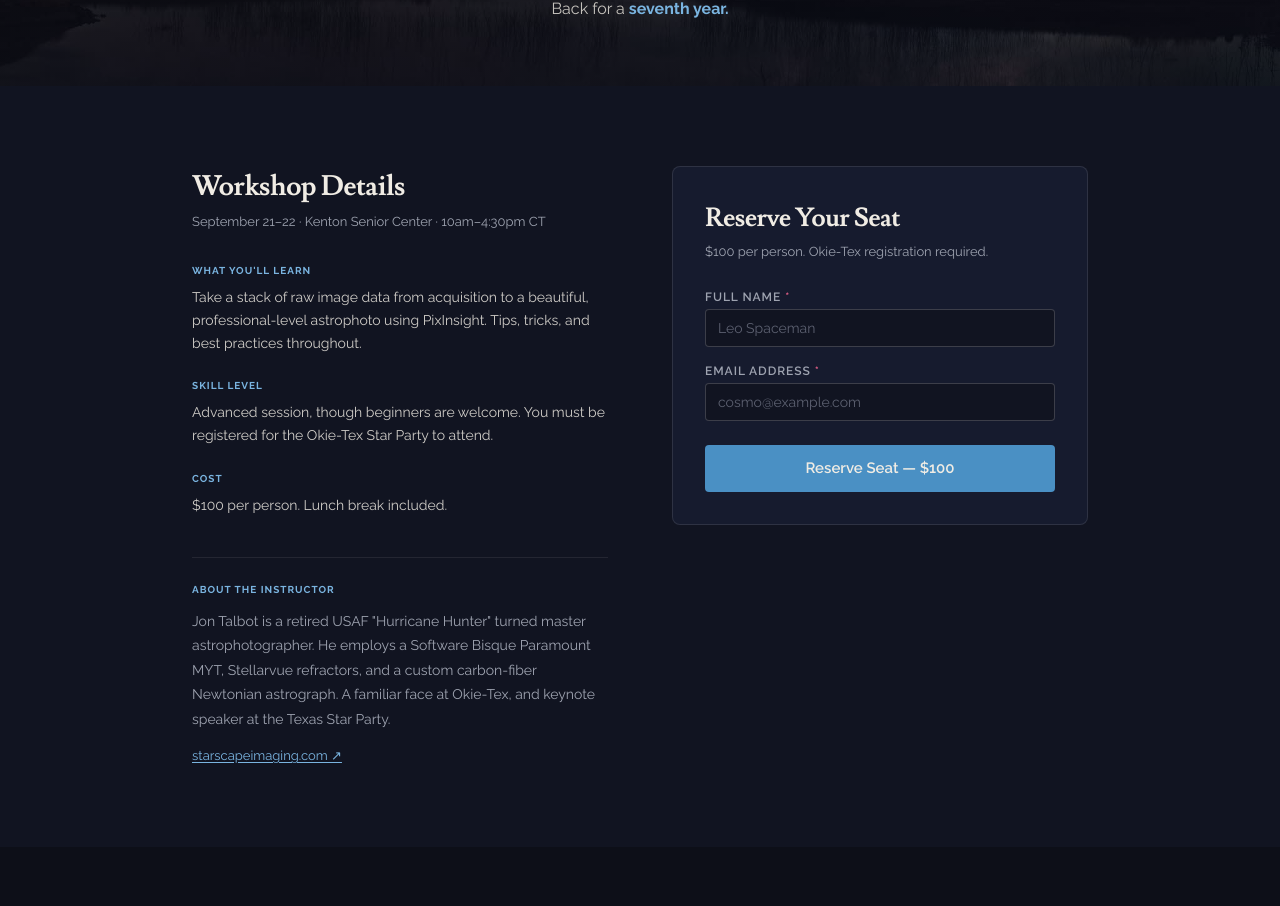
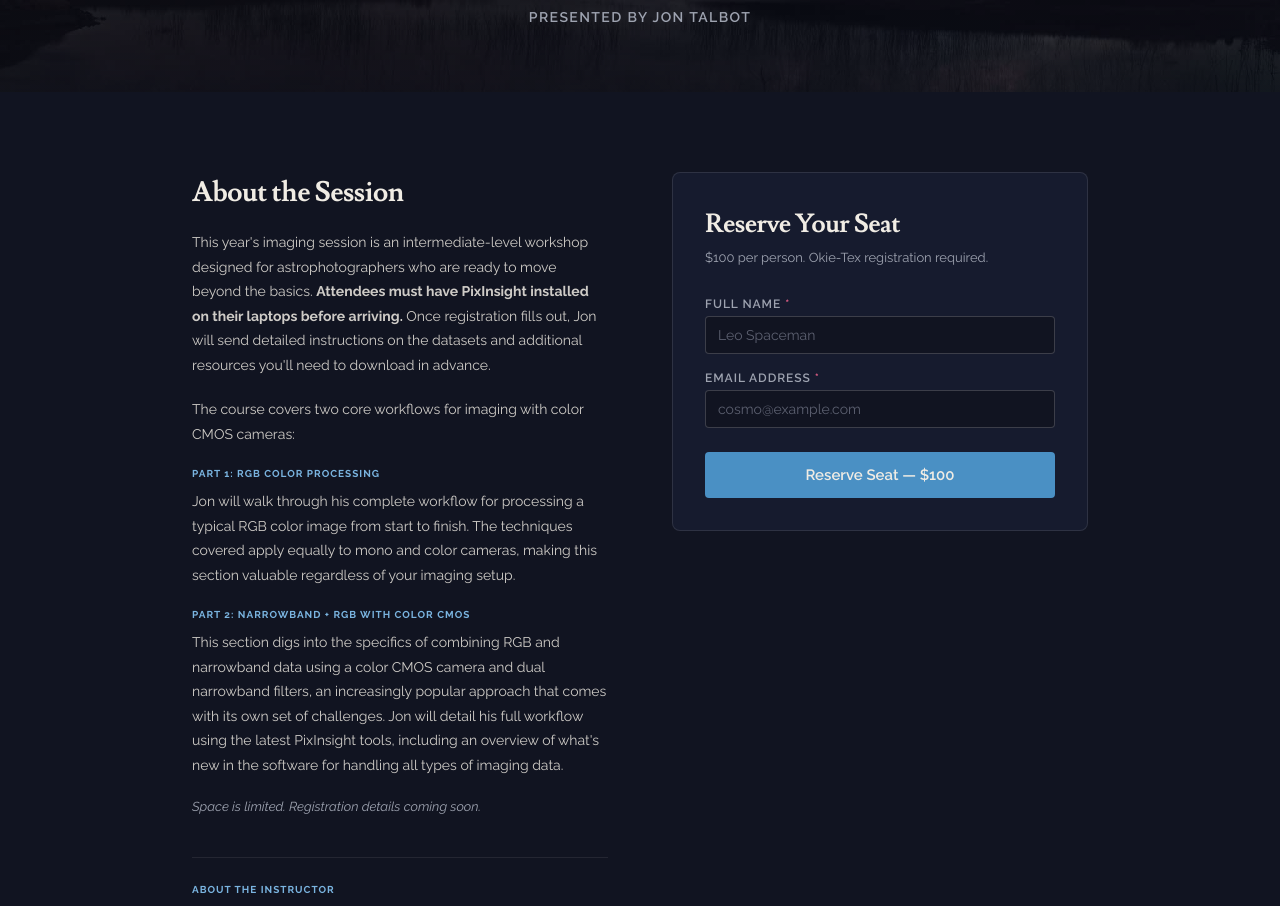
Before and after one commit to sdmacdonald/okcastro.club, an Astro site: page /imaging-session in a window 1280 px wide. Shown: the part 464-1370 px from the top of the page. Before the commit the page ends 1311 px from the top, so only its background shows below. Built offline with nearby package versions, Linux system fonts and the light colour scheme; Astro itself is replaced by a stand-in of ours.

Commit message:
Update readme and sync imaging-session content from Obsidian draft
- readme.md: reflect Astro stack, Stripe Elements, Vitest, PUBLIC_ env vars
- imaging-session: replace placeholder content with Obsidian draft copy
- Hero: two-line title, "Presented by" byline, logo pulled closer to headline
- Body: remove em dashes, Part 1/2 labels use colons

Co-Authored-By: Claude Sonnet 4.6 <noreply@anthropic.com>

```diff
--- a/src/pages/imaging-session.astro
+++ b/src/pages/imaging-session.astro
@@ -10,14 +10,14 @@ import Layout from '../layouts/Layout.astro';
     style="background: linear-gradient(to bottom, rgba(9,11,20,0.55) 0%, rgba(9,11,20,0.88) 100%), url('/bg.jpg') center / cover no-repeat;">
 
     <img src="/otsp-logo__white.png" alt="Okie-Tex Star Party"
-         class="mx-auto mb-0" style="height:220px; opacity:0.95" />
-    <h1 class="font-display font-bold text-ds-text leading-[1.1] tracking-tight mb-5"
+         class="mx-auto" style="height:220px; opacity:0.95; margin-bottom:-16px" />
+    <h1 class="font-display font-bold text-ds-text leading-[1.1] tracking-tight mb-3"
         style="font-size: clamp(32px,5vw,56px)">
-      PixInsight Imaging Workshop
+      PixInsight Imaging Session<br>
+      <span style="font-size: clamp(20px,3vw,36px); opacity:0.75">Intermediate Course</span>
     </h1>
-    <p class="font-body text-[16px] max-w-[520px] mx-auto leading-relaxed" style="color:rgba(240,236,228,0.8)">
-      Two days. One instructor. A stack of raw data and a finished astrophoto.
-      Back for a <strong style="color:#7ab4e0">seventh year.</strong>
+    <p class="font-body text-[14px] font-semibold uppercase tracking-widest" style="color:#9ea3b0">
+      Presented by Jon Talbot
     </p>
   </section>
 
@@ -27,33 +27,42 @@ import Layout from '../layouts/Layout.astro';
 
       <!-- Info column -->
       <div>
-        <h2 class="font-display font-bold text-ds-text text-[clamp(20px,2.5vw,28px)] tracking-tight mb-1">
-          Workshop Details
+        <h2 class="font-display font-bold text-ds-text text-[clamp(20px,2.5vw,28px)] tracking-tight mb-4">
+          About the Session
         </h2>
-        <p class="font-body text-[13px] text-ds-text-2 mb-8">
-          September 21–22 · Kenton Senior Center · 10am–4:30pm CT
-        </p>
 
-        <div class="space-y-6 mb-10">
-          {[
-            {
-              head: "What you'll learn",
-              body: "Take a stack of raw image data from acquisition to a beautiful, professional-level astrophoto using PixInsight. Tips, tricks, and best practices throughout.",
-            },
-            {
-              head: "Skill level",
-              body: "Advanced session, though beginners are welcome. You must be registered for the Okie-Tex Star Party to attend.",
-            },
-            {
-              head: "Cost",
-              body: "$100 per person. Lunch break included.",
-            },
-          ].map(({ head, body }) => (
-            <div>
-              <p class="font-body text-[10px] font-bold uppercase tracking-[0.1em] mb-2" style="color:#7ab4e0">{head}</p>
-              <p class="font-body text-[14px] text-ds-text leading-relaxed" style="opacity:0.85">{body}</p>
-            </div>
-          ))}
+        <div class="space-y-5 mb-10">
+          <p class="font-body text-[14px] text-ds-text leading-[1.75]" style="opacity:0.85">
+            This year's imaging session is an intermediate-level workshop designed for
+            astrophotographers who are ready to move beyond the basics.
+            <strong class="text-ds-text">Attendees must have PixInsight installed on their laptops before arriving.</strong>
+            Once registration fills out, Jon will send detailed instructions on the datasets
+            and additional resources you'll need to download in advance.
+          </p>
+          <p class="font-body text-[14px] text-ds-text leading-[1.75]" style="opacity:0.85">
+            The course covers two core workflows for imaging with color CMOS cameras:
+          </p>
+          <div>
+            <p class="font-body text-[10px] font-bold uppercase tracking-[0.1em] mb-2" style="color:#7ab4e0">Part 1: RGB Color Processing</p>
+            <p class="font-body text-[14px] text-ds-text leading-[1.75]" style="opacity:0.85">
+              Jon will walk through his complete workflow for processing a typical RGB color image
+              from start to finish. The techniques covered apply equally to mono and color cameras,
+              making this section valuable regardless of your imaging setup.
+            </p>
+          </div>
+          <div>
+            <p class="font-body text-[10px] font-bold uppercase tracking-[0.1em] mb-2" style="color:#7ab4e0">Part 2: Narrowband + RGB with Color CMOS</p>
+            <p class="font-body text-[14px] text-ds-text leading-[1.75]" style="opacity:0.85">
+              This section digs into the specifics of combining RGB and narrowband data using a
+              color CMOS camera and dual narrowband filters, an increasingly popular approach
+              that comes with its own set of challenges. Jon will detail his full workflow using
+              the latest PixInsight tools, including an overview of what's new in the software
+              for handling all types of imaging data.
+            </p>
+          </div>
+          <p class="font-body text-[13px] italic" style="color:#9ea3b0">
+            Space is limited. Registration details coming soon.
+          </p>
         </div>
 
         <hr class="border-white/[0.08] mb-6" />
```
Also changed, not shown: readme.md.
